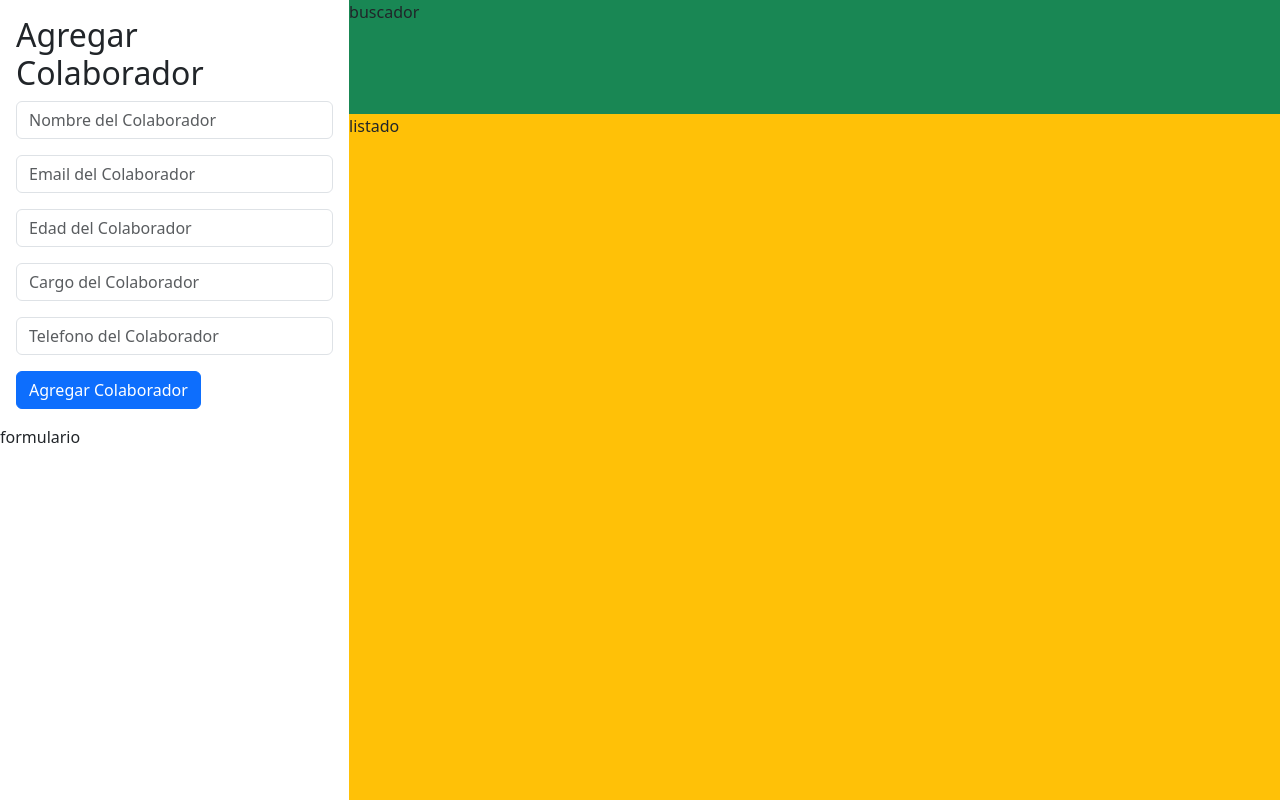
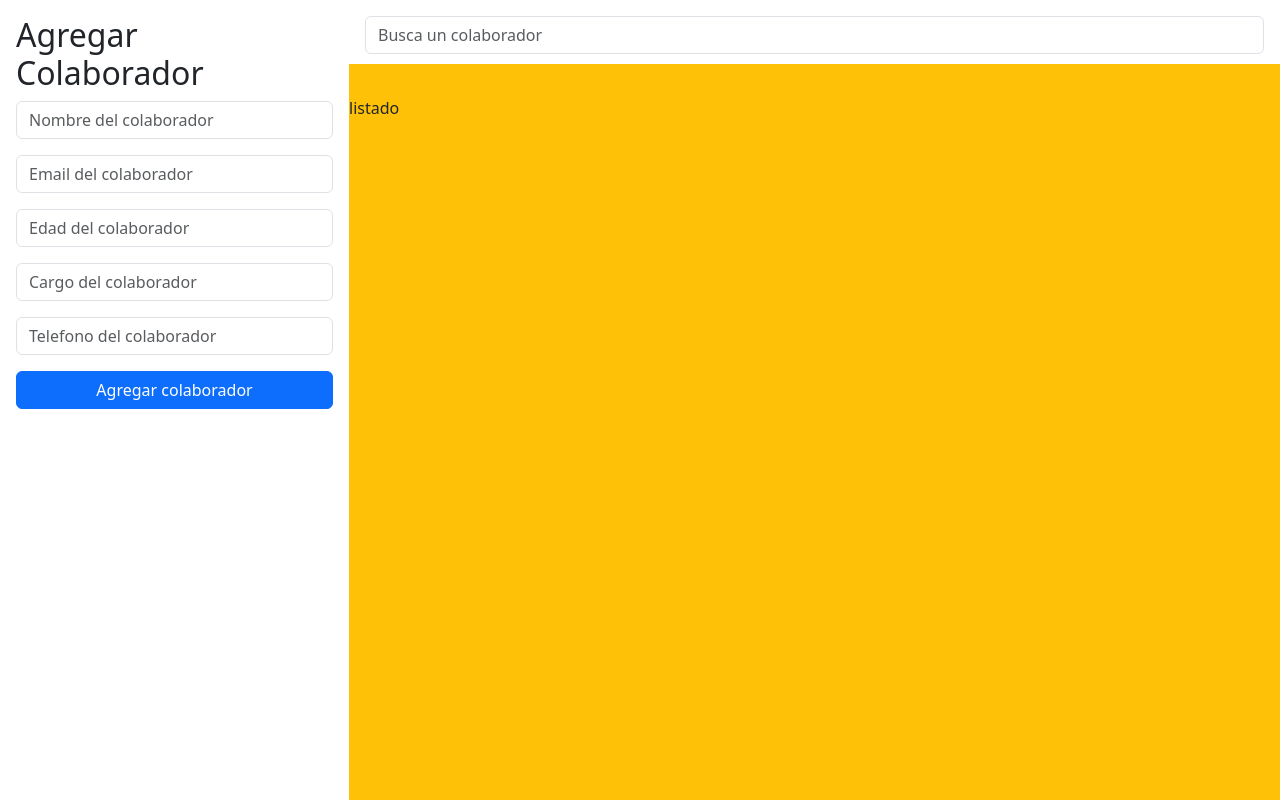
Before and after one commit to pro33cl/bd_colaboradores, a React (Vite) app: page / in a window 1280 px wide. Built offline with nearby package versions, Linux system fonts and the light colour scheme.

Commit message:
Avance 2 componentes

```diff
--- a/src/App.css
+++ b/src/App.css
@@ -21,7 +21,7 @@ main{
     "formulario"
     "buscador"
     "listado";
-    grid-template-rows: 5fr 1fr auto;
+    grid-template-rows: 30rem 4rem auto;
     grid-template-columns: 1fr;
 }
 
@@ -32,7 +32,7 @@ main{
         "formulario buscador"
         "formulario listado"
         ;
-        grid-template-rows: 1fr 6fr;
+        grid-template-rows: 4rem auto;
         grid-template-columns: 3fr 5fr;
     }
 }
@@ -44,7 +44,7 @@ main{
         "formulario buscador"
         "formulario listado"
         ;
-        grid-template-rows: 1fr 6fr;
+        grid-template-rows: 4rem auto;
         grid-template-columns: 1.5fr 4fr;
     }
 }
--- a/src/App.jsx
+++ b/src/App.jsx
@@ -4,6 +4,7 @@ import Formulario from './components/Formulario/Formulario';
 import Buscador from './components/Buscador/Buscador';
 import Listado from './components/Listado/Listado';
 import { useState } from 'react';
+import MyAlert from './components/MyAlert/MyAlert';
 
 function App() {
 
@@ -34,22 +35,32 @@ function App() {
     },
   ];
 
+  var bdColaboradores= new Array (BdColaboradoresIinicial);
+
   const lastBdId= BdColaboradoresIinicial[BdColaboradoresIinicial.length-1].id;
   const [bdId,SetBdId]=useState(lastBdId);
   const [inputForm, SetInputForm]= useState({name:"", email:"", age:"", position:"", phone:""});
   const [inputSearch, SetInputSearch]= useState("");
   const [listUser, SetListUser]= useState(BdColaboradoresIinicial);
 
+  const [answer,SetAnswer]= useState(false);
+  const [message,SetMessage]=useState("");
+  const [firstSubmit, SetFirstSubmit]= useState(false);
+
+  const enviarBackend= function(inputUser){
+    bdColaboradores.push(inputUser);
+    console.log(bdColaboradores);
+  }
+
   return (
     <>
       <main>
         <section className='formulario'>
-          <Formulario inputForm={inputForm} SetInputForm={SetInputForm} listUser={listUser} SetListUser={SetListUser} bdId={bdId} SetBdId={SetBdId}></Formulario>
-          <p>formulario</p>
+          <Formulario inputForm={inputForm} SetInputForm={SetInputForm} listUser={listUser} SetListUser={SetListUser} bdId={bdId} SetBdId={SetBdId} answer={answer} SetAnswer={SetAnswer} SetMessage={SetMessage} SetFirstSubmit={SetFirstSubmit} enviarBackend={enviarBackend}></Formulario>
+          {firstSubmit==true? <MyAlert answer={answer} message={message}></MyAlert>: null}
         </section>
-        <section className='buscador bg-success'>
-          <Buscador SetInputSearch={SetInputSearch}></Buscador>
-          <p>buscador</p>
+        <section className='buscador'>
+          <Buscador inputSearch={inputSearch} SetInputSearch={SetInputSearch}></Buscador>
         </section>
         <section className='listado bg-warning'>
           <Listado listUser={listUser} inputSearch={inputSearch}></Listado>
--- a/src/components/Buscador/Buscador.jsx
+++ b/src/components/Buscador/Buscador.jsx
@@ -1,10 +1,17 @@
 import 'bootstrap/dist/css/bootstrap.min.css';
 import React from 'react';
+import Form from 'react-bootstrap/Form';
 
-const Buscador = () => {
+const Buscador = (props) => {
+    const {inputSearch, SetInputSearch}=props;
+
+    const handlerOnChange= function (e){
+        SetInputSearch(e.target.value);
+    }
+
   return (
-    <div>
-
+    <div className='p-3'>
+        <Form.Control type='text' placeholder='Busca un colaborador' name='search' value={inputSearch} onChange={handlerOnChange}></Form.Control>
     </div>
   );
 };
--- a/src/components/Formulario/Formulario.jsx
+++ b/src/components/Formulario/Formulario.jsx
@@ -1,15 +1,11 @@
 import 'bootstrap/dist/css/bootstrap.min.css';
 import React, { useState } from 'react';
-import MyAlert from '../MyAlert/MyAlert';
 import Button from 'react-bootstrap/Button';
 import Form from 'react-bootstrap/Form';
 
 const Formulario = (props) => {
 
-    const {inputForm, SetInputForm, listUser , SetListUser, bdId, SetBdId }= props;
-    const [answer,SetAnswer]= useState(false);
-    const [message,SetMessage]=useState("");
-    const [firstSubmit, SetFirstSubmit]= useState(false);
+    const {inputForm, SetInputForm, listUser , SetListUser, bdId, SetBdId, answer, SetAnswer, SetMessage, SetFirstSubmit, enviarBackend }= props;
 
     const handlerOnChange = function (e){
         SetInputForm({...inputForm, [e.target.name]:e.target.value});
@@ -22,6 +18,7 @@ const Formulario = (props) => {
         if(answer==true){
             let inputUser = {id:SetBdId(bdId+1), nombre:inputForm.name, correo:inputForm.email, edad:inputForm.age,cargo:inputForm.position,telefono:inputForm.phone};
             SetListUser([...listUser,inputUser]);
+            enviarBackend(inputUser);
         }
     }
 
@@ -30,29 +27,27 @@ const Formulario = (props) => {
         SetMessage("prueba");
     }
 
-
   return (
     <div className='p-3' style={{width:"100%"}}>
         <h1 className='fs-2'>Agregar Colaborador</h1>
         <Form onSubmit={handlerOnSubmit}>
             <Form.Group className="mb-3">
-                <Form.Control type="text" placeholder="Nombre del Colaborador" name='name' value={inputForm.name} onChange={handlerOnChange}/>
+                <Form.Control type="text" placeholder="Nombre del colaborador" name='name' value={inputForm.name} onChange={handlerOnChange}/>
             </Form.Group>
             <Form.Group className="mb-3">
-                <Form.Control type="email" placeholder="Email del Colaborador" name='email' value={inputForm.email} onChange={handlerOnChange}/>
+                <Form.Control type="email" placeholder="Email del colaborador" name='email' value={inputForm.email} onChange={handlerOnChange}/>
             </Form.Group>
             <Form.Group className="mb-3">
-                <Form.Control type="number" placeholder="Edad del Colaborador" name='age' value={inputForm.age} onChange={handlerOnChange}/>
+                <Form.Control type="number" placeholder="Edad del colaborador" name='age' value={inputForm.age} onChange={handlerOnChange}/>
             </Form.Group>
             <Form.Group className="mb-3">
-                <Form.Control type="text" placeholder="Cargo del Colaborador" name='position' value={inputForm.position} onChange={handlerOnChange}/>
+                <Form.Control type="text" placeholder="Cargo del colaborador" name='position' value={inputForm.position} onChange={handlerOnChange}/>
             </Form.Group>
             <Form.Group className="mb-3">
-                <Form.Control type="number" placeholder="Telefono del Colaborador" name='phone' value={inputForm.phone} onChange={handlerOnChange}/>
+                <Form.Control type="text" placeholder="Telefono del colaborador" name='phone' value={inputForm.phone} onChange={handlerOnChange}/>
             </Form.Group>
-            <Button variant="primary" type="submit">Agregar Colaborador</Button>
+            <Button variant="primary" type="submit" style={{width:"100%"}}>Agregar colaborador</Button>
         </Form>
-        {firstSubmit==true? <MyAlert answer={answer} message={message}></MyAlert>: null}
     </div>
   );
 };
--- a/src/components/Listado/Listado.jsx
+++ b/src/components/Listado/Listado.jsx
@@ -1,9 +1,16 @@
 import 'bootstrap/dist/css/bootstrap.min.css';
 import React from 'react';
 
-const Listado = () => {
+const Listado = (props) => {
+    const {listUser, inputSearch}=props;
+
+    const renderList= function(listUser){
+
+
+    }
+
   return (
-    <div>
+    <div className='p-3'>
 
     </div>
   );
--- a/src/components/MyAlert/MyAlert.jsx
+++ b/src/components/MyAlert/MyAlert.jsx
@@ -13,7 +13,9 @@ const MyAlert = (props) => {
 
   return (
     <>
-        <Alert variant={typeAlert} className='mt-3' style={{width:"100%", fontSize:"0.8rem"}}>{message}</Alert>
+        <div className='p-3'>
+            <Alert variant={typeAlert}  style={{width:"100%", fontSize:"0.8rem"}}>{message}</Alert>
+        </div>
     </>
   );
 };
```
